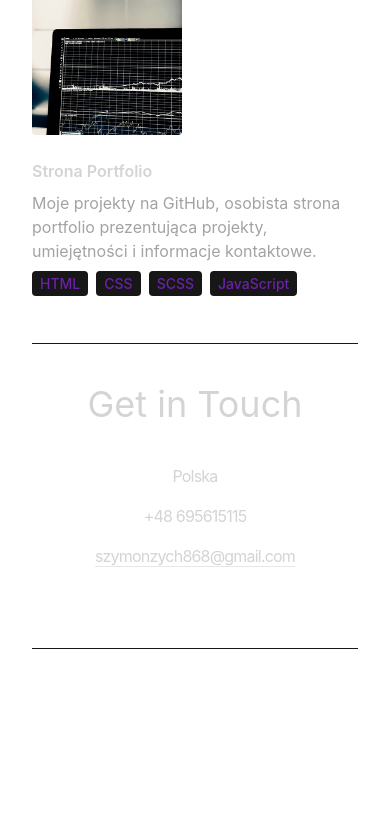
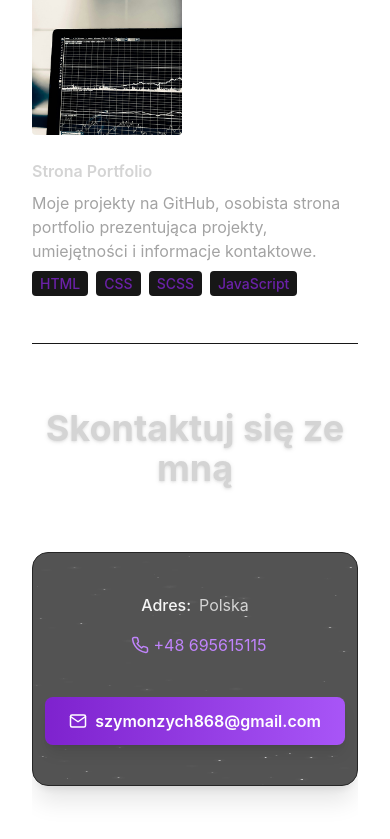
Before and after one commit to szymszaj/Portfolio, a React (Vite) app in the folder react-portfolio/: page / in a window 390 px wide. Shown: the part 7241-8080 px from the top of the page. Before the commit the page ends 7890 px from the top, so only its background shows below. Built offline with nearby package versions, Linux system fonts and the light colour scheme.

Commit message:
feat: Add StarsBackground component for animated starry background in Contact section

```diff
--- a/react-portfolio/src/components/Contact.jsx
+++ b/react-portfolio/src/components/Contact.jsx
@@ -1,38 +1,59 @@
 import { CONTACT } from "../constants";
 import { motion } from "framer-motion";
+import StarsBackground from "./StarsBackground";
+import { FiPhone, FiMail } from "react-icons/fi";
 
 export const Contact = () => {
   return (
-    <div className="border-b border-neutral-900 pb-20">
+    <section className="relative border-b border-neutral-900 pb-24 overflow-hidden">
       <motion.h2
         whileInView={{ opacity: 1, y: 0 }}
         initial={{ opacity: 0, y: -100 }}
-        transition={{ duration: 0.5 }}
-        className="my-10 text-center text-4xl"
+        transition={{ duration: 0.7 }}
+        className="my-16 text-center text-4xl font-bold relative z-10 drop-shadow"
       >
-        Get in Touch
+        Skontaktuj się ze mną
       </motion.h2>
-      <div className="text-center tracking-tighter">
+      <div className="relative z-10 flex flex-col items-center justify-center gap-4 max-w-xl mx-auto px-4 py-10 bg-neutral-950/70 rounded-2xl shadow-xl backdrop-blur-md border border-neutral-800 overflow-hidden">
+        <StarsBackground />
         <motion.p
           whileInView={{ opacity: 1, x: 0 }}
-          initial={{ opacity: 0, x: -100 }}
-          transition={{ duration: 1 }}
-          className="my-4"
+          initial={{ opacity: 0, x: -60 }}
+          transition={{ duration: 0.6 }}
+          className="text-neutral-300 text-base md:text-lg flex items-center gap-2 relative z-10"
         >
+          <span className="font-medium text-neutral-100">Adres:</span>{" "}
           {CONTACT.address}
         </motion.p>
         <motion.p
           whileInView={{ opacity: 1, x: 0 }}
-          initial={{ opacity: 0, x: 100 }}
-          transition={{ duration: 1 }}
-          className="my-4"
+          initial={{ opacity: 0, x: 60 }}
+          transition={{ duration: 0.6 }}
+          className="text-neutral-300 text-base md:text-lg flex items-center gap-2 relative z-10"
         >
-          {CONTACT.phoneNo}
+          <span className="font-medium text-neutral-100"></span>
+          <a
+            href={`tel:${CONTACT.phoneNo.replace(/\s/g, "")}`}
+            className="inline-flex items-center gap-1 text-purple-400 hover:text-purple-300 transition"
+            title={`Zadzwoń na ${CONTACT.phoneNo}`}
+          >
+            <FiPhone className="inline text-lg" />
+            {CONTACT.phoneNo}
+          </a>
         </motion.p>
-        <a href="#" className="border-b">
+        <motion.a
+          whileHover={{ scale: 1.07 }}
+          whileTap={{ scale: 0.97 }}
+          href={`mailto:${CONTACT.email}`}
+          className="mt-6 px-6 py-3 rounded-lg bg-gradient-to-r from-purple-700 to-purple-500 text-white font-semibold text-base shadow-lg transition
+            hover:from-purple-600 hover:to-purple-400 focus:outline-none focus:ring-2 focus:ring-purple-600 flex items-center gap-2 relative z-10"
+        >
+          <FiMail className="inline text-lg" />
           {CONTACT.email}
-        </a>
+        </motion.a>
       </div>
-    </div>
+    </section>
   );
 };
+
+export default Contact;
--- /dev/null
+++ b/react-portfolio/src/components/StarsBackground.jsx
@@ -0,0 +1,79 @@
+import { useEffect, useRef } from "react";
+
+const StarsBackground = () => {
+  const canvasRef = useRef(null);
+
+  useEffect(() => {
+    const canvas = canvasRef.current;
+    if (!canvas) return;
+    const ctx = canvas.getContext("2d");
+    if (!ctx) return;
+
+    let width = window.innerWidth;
+    let height = Math.max(window.innerHeight, 1200);
+    canvas.width = width;
+    canvas.height = height;
+
+    const stars = Array.from({ length: 100 }, () => ({
+      x: Math.random() * width,
+      y: Math.random() * height,
+      r: Math.random() * 1.3 + 0.2,
+      dx: (Math.random() - 0.5) * 0.07,
+      dy: (Math.random() - 0.5) * 0.07,
+      alpha: Math.random() * 0.5 + 0.5,
+    }));
+
+    let animationFrameId;
+
+    const draw = () => {
+      ctx.clearRect(0, 0, width, height);
+      for (const star of stars) {
+        ctx.save();
+        ctx.globalAlpha = star.alpha;
+        ctx.beginPath();
+        ctx.arc(star.x, star.y, star.r, 0, Math.PI * 2);
+        ctx.fillStyle = "#fff";
+        ctx.shadowColor = "#fff";
+        ctx.shadowBlur = 8;
+        ctx.fill();
+        ctx.restore();
+
+        star.x += star.dx;
+        star.y += star.dy;
+        if (star.x < 0 || star.x > width) star.dx *= -1;
+        if (star.y < 0 || star.y > height) star.dy *= -1;
+      }
+      animationFrameId = requestAnimationFrame(draw);
+    };
+
+    draw();
+
+    const handleResize = () => {
+      width = window.innerWidth;
+      height = Math.max(window.innerHeight, 1200);
+      canvas.width = width;
+      canvas.height = height;
+      stars.forEach((star) => {
+        star.x = Math.random() * width;
+        star.y = Math.random() * height;
+      });
+    };
+    window.addEventListener("resize", handleResize);
+
+    return () => {
+      cancelAnimationFrame(animationFrameId);
+      window.removeEventListener("resize", handleResize);
+    };
+  }, []);
+
+  return (
+    <canvas
+      ref={canvasRef}
+      className="pointer-events-none fixed left-0 top-0 z-0 w-full h-full"
+      aria-hidden="true"
+      style={{ inset: 0, position: "absolute" }}
+    />
+  );
+};
+
+export default StarsBackground;
```
